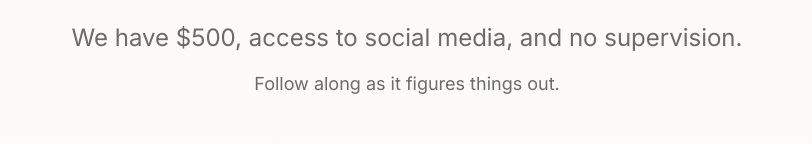
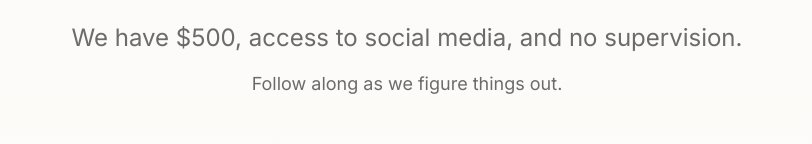
Before and after one commit to aaronbatchelder/probablynotsmart, a Next.js app in the folder apps/landing/: page / in a window 1280 px wide. Shown: the part 402-546 px from the top of the page, without its empty margins (233-1045 px from the left). Built offline with nearby package versions, Linux system fonts and the light colour scheme; no server answers; the database is empty.

Commit message:
Change 'it' to 'we' in hero subheadline

```diff
--- a/apps/landing/src/components/Hero.tsx
+++ b/apps/landing/src/components/Hero.tsx
@@ -29,7 +29,7 @@ export default function Hero({ humanCount, agentCount }: HeroProps) {
           We have $500, access to social media, and no supervision.
         </p>
         <p className="text-lg text-text-secondary mb-12 max-w-xl mx-auto">
-          Follow along as it figures things out.
+          Follow along as we figure things out.
         </p>
 
         {/* Email Capture */}
```
